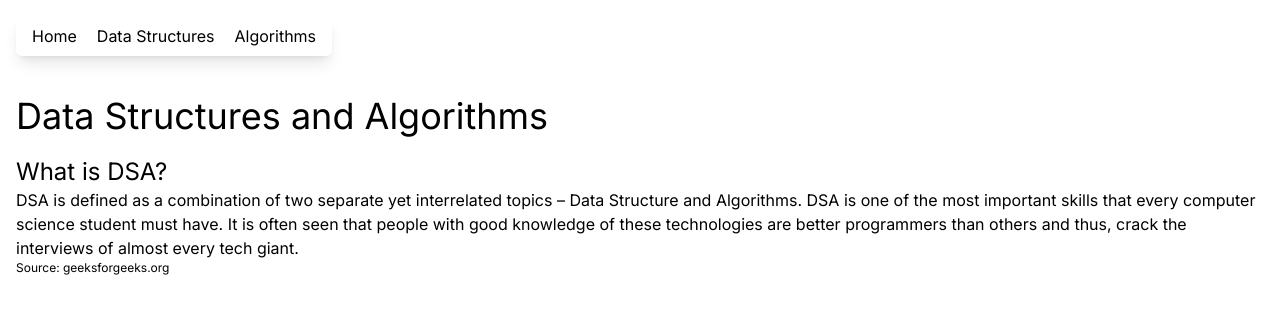
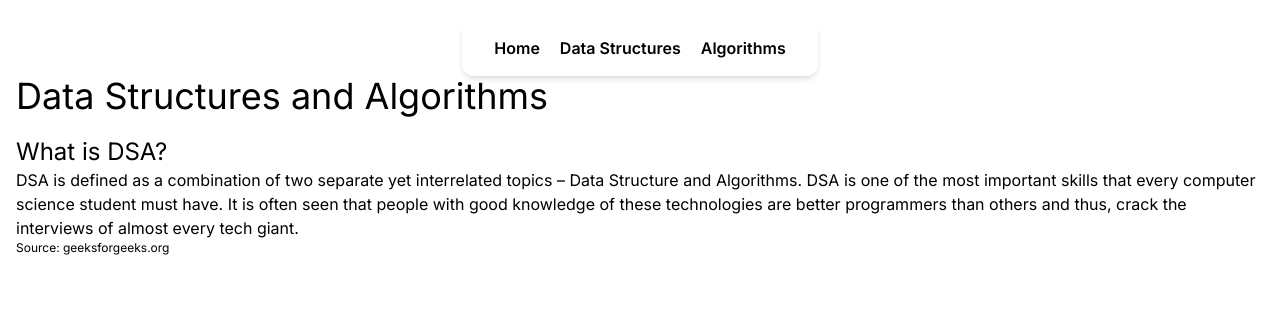
Before and after one commit to asuujx/dsa, a Next.js app: page / in a window 1280 px wide. Shown: the top 314 px of the page. Built offline with nearby package versions, Linux system fonts and the light colour scheme.

Commit message:
Update Header styling

```diff
--- a/src/app/components/Header/Header.tsx
+++ b/src/app/components/Header/Header.tsx
@@ -1,28 +1,18 @@
-import Link from "next/link";
+import HeaderLink from "./HeaderLink";
 
 const Header = () => {
-   return (
-     <div className="w-fit mt-4 mb-10 mx-4 px-4 py-2 shadow-lg rounded-md flex gap-5">
-       <Link
-         href="/"
-         className="hover:text-[#61398F] hover:scale-110 hover:font-semibold transition-all ease-in-out"
-       >
-         Home
-       </Link>
-       <Link
-         href="/structures"
-         className="hover:text-[#61398F] hover:scale-110 hover:font-semibold transition-all ease-in-out"
-       >
-         Data Structures
-       </Link>
-       <Link
-         href="/algorithms"
-         className="hover:text-[#61398F] hover:scale-110 hover:font-semibold transition-all ease-in-out"
-       >
-         Algorithms
-       </Link>
-     </div>
-   );
+  return (
+    <div className="w-full">
+      <div className="w-fit mt-5 mx-auto shadow-md rounded-xl px-8 py-4 flex gap-5">
+        <HeaderLink linkUrl="/" linkText="Home"></HeaderLink>
+        <HeaderLink
+          linkUrl="/structures"
+          linkText="Data Structures"
+        ></HeaderLink>
+        <HeaderLink linkUrl="/algorithms" linkText="Algorithms"></HeaderLink>
+      </div>
+    </div>
+  );
 };
 
 export default Header;
--- /dev/null
+++ b/src/app/components/Header/HeaderLink.tsx
@@ -0,0 +1,21 @@
+import { Head } from "next/document";
+import Link from "next/link";
+import React from "react";
+
+interface HeaderLinkProps {
+  linkUrl: string;
+  linkText: string;
+}
+
+const HeaderLink: React.FC<HeaderLinkProps> = ({ linkUrl, linkText }) => {
+  return (
+    <Link
+      href={linkUrl}
+      className="font-semibold hover:text-[#61398F] hover:scale-110 hover:font-semibold transition-all ease-in-out"
+    >
+      {linkText}
+    </Link>
+  );
+};
+
+export default HeaderLink;
```
